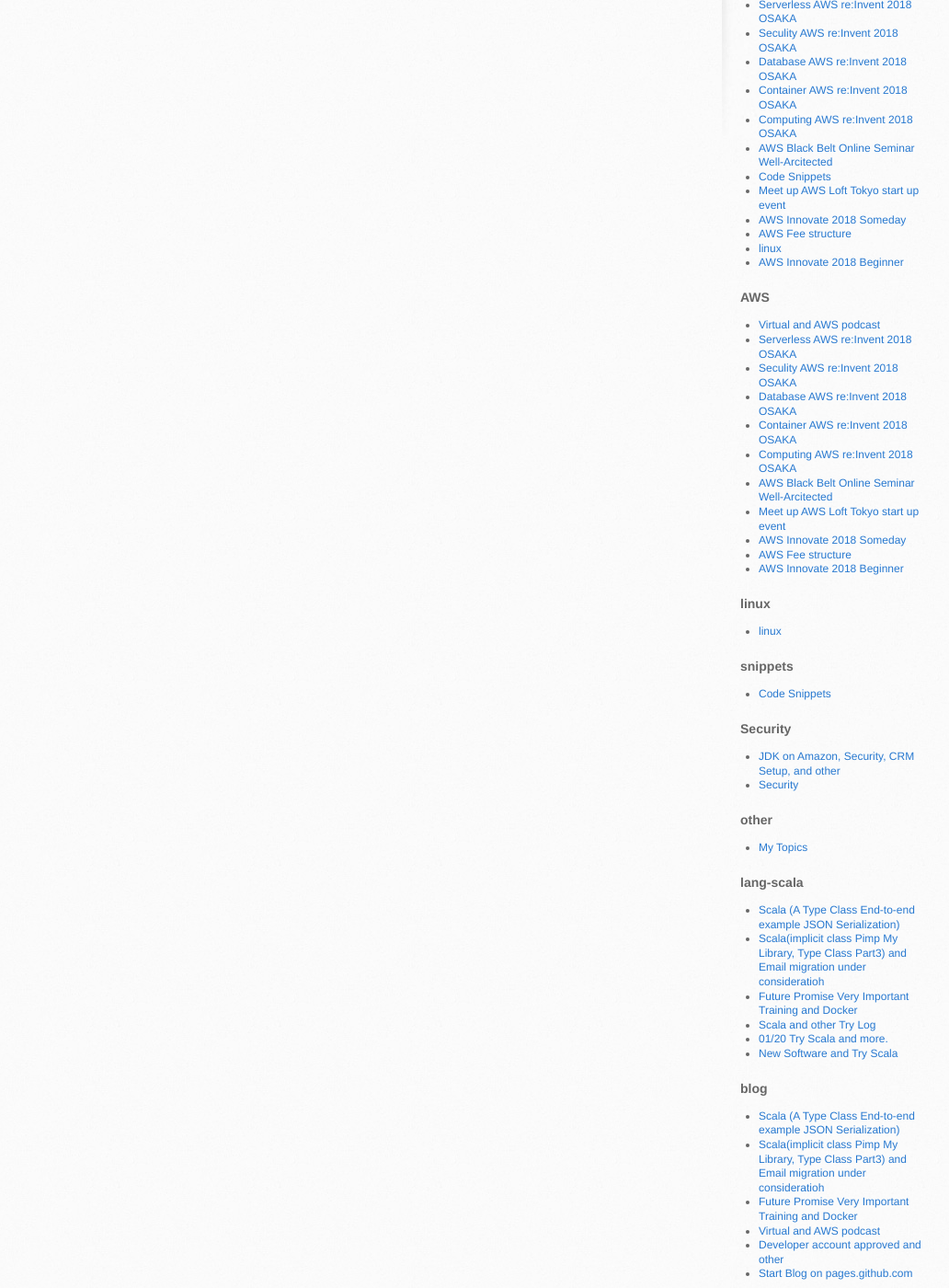
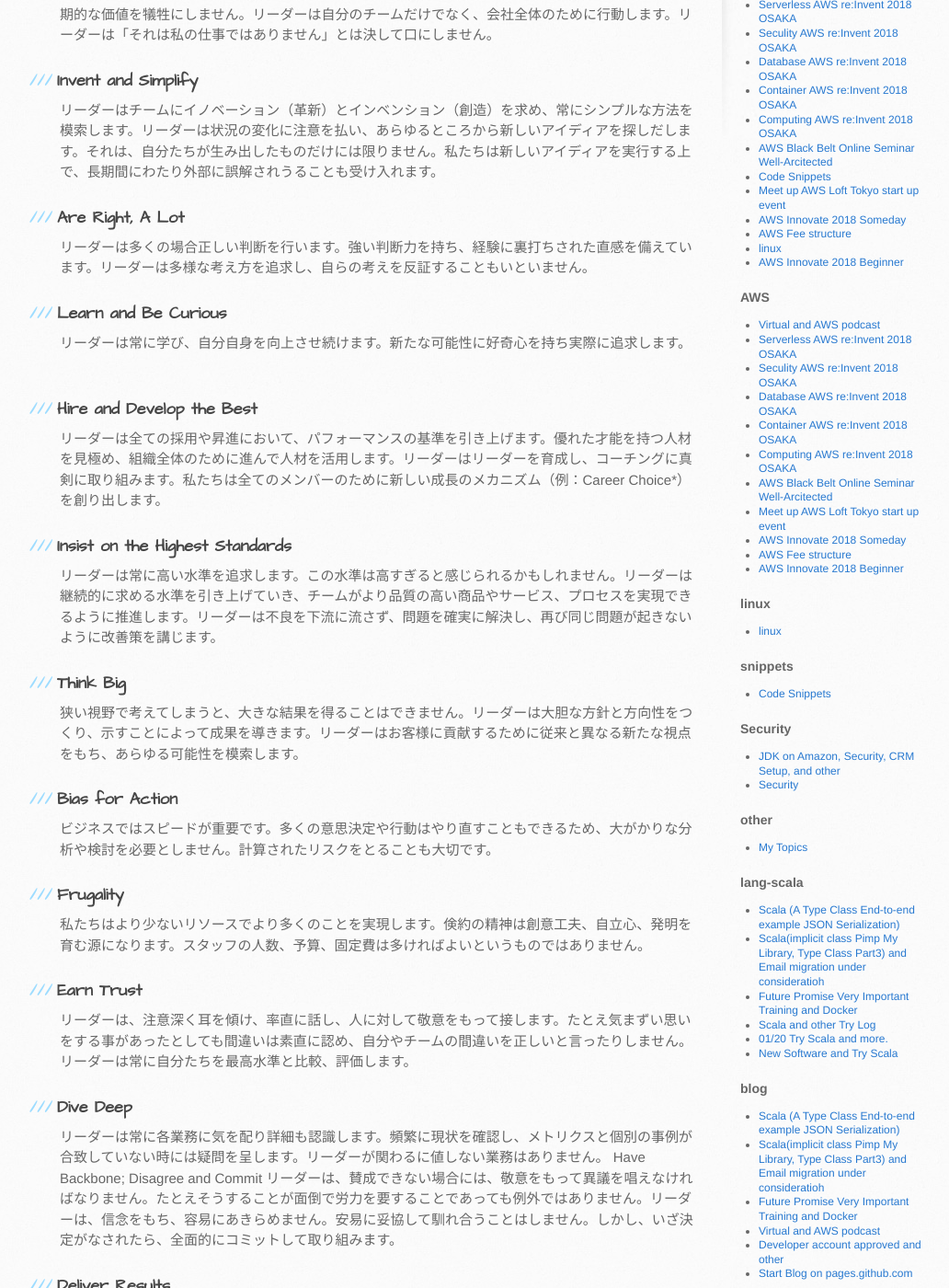
Before and after one commit to friendbear/friendbear.github.io.2021-10-19, a Jekyll site: the page built from about.md, in a window 1280 px wide and 1400 px high, scrolled down 612 px. Shown: the whole window at 92% size, without its empty margins (105-1137 px from the left). Built offline with Jekyll 4.4.1, drawn with Linux system fonts in a browser that asks for light colours; our own code applies the rules of GitHub Pages for plain Markdown files; some of the changed text lies outside the part shown.

Commit message:
Our Leadership Principles

````diff
--- a/about.md
+++ b/about.md
@@ -1,3 +1,51 @@
 ## about.me
 
 <https://about.me/friendbear>
+
+
+
+---
+
+## Our Leadership Principles
+
+### Customer Obsession
+リーダーはカスタマーを起点に考え行動します。カスタマーから信頼を獲得し、維持していくために全力を尽くします。リーダーは競合に注意を払いますが、何よりもカスタマーを中心に考えることにこだわります。
+
+### Ownership
+リーダーにはオーナーシップが必要です。リーダーは長期的な視野で考え、短期的な結果のために、長期的な価値を犠牲にしません。リーダーは自分のチームだけでなく、会社全体のために行動します。リーダーは「それは私の仕事ではありません」とは決して口にしません。
+
+### Invent and Simplify
+リーダーはチームにイノベーション（革新）とインベンション（創造）を求め、常にシンプルな方法を模索します。リーダーは状況の変化に注意を払い、あらゆるところから新しいアイディアを探しだします。それは、自分たちが生み出したものだけには限りません。私たちは新しいアイディアを実行する上で、長期間にわたり外部に誤解されうることも受け入れます。
+
+### Are Right, A Lot
+リーダーは多くの場合正しい判断を行います。強い判断力を持ち、経験に裏打ちされた直感を備えています。リーダーは多様な考え方を追求し、自らの考えを反証することもいといません。
+
+### Learn and Be Curious
+リーダーは常に学び、自分自身を向上させ続けます。新たな可能性に好奇心を持ち実際に追求します。
+
+### Hire and Develop the Best
+リーダーは全ての採用や昇進において、パフォーマンスの基準を引き上げます。優れた才能を持つ人材を見極め、組織全体のために進んで人材を活用します。リーダーはリーダーを育成し、コーチングに真剣に取り組みます。私たちは全てのメンバーのために新しい成長のメカニズム（例：Career Choice*）を創り出します。
+
+### Insist on the Highest Standards
+リーダーは常に高い水準を追求します。この水準は高すぎると感じられるかもしれません。リーダーは継続的に求める水準を引き上げていき、チームがより品質の高い商品やサービス、プロセスを実現できるように推進します。リーダーは不良を下流に流さず、問題を確実に解決し、再び同じ問題が起きないように改善策を講じます。
+
+### Think Big
+狭い視野で考えてしまうと、大きな結果を得ることはできません。リーダーは大胆な方針と方向性をつくり、示すことによって成果を導きます。リーダーはお客様に貢献するために従来と異なる新たな視点をもち、あらゆる可能性を模索します。
+
+### Bias for Action
+ビジネスではスピードが重要です。多くの意思決定や行動はやり直すこともできるため、大がかりな分析や検討を必要としません。計算されたリスクをとることも大切です。
+
+### Frugality
+私たちはより少ないリソースでより多くのことを実現します。倹約の精神は創意工夫、自立心、発明を育む源になります。スタッフの人数、予算、固定費は多ければよいというものではありません。
+
+### Earn Trust
+リーダーは、注意深く耳を傾け、率直に話し、人に対して敬意をもって接します。たとえ気まずい思いをする事があったとしても間違いは素直に認め、自分やチームの間違いを正しいと言ったりしません。リーダーは常に自分たちを最高水準と比較、評価します。
+
+### Dive Deep
+リーダーは常に各業務に気を配り詳細も認識します。頻繁に現状を確認し、メトリクスと個別の事例が合致していない時には疑問を呈します。リーダーが関わるに値しない業務はありません。
+Have Backbone; Disagree and Commit
+リーダーは、賛成できない場合には、敬意をもって異議を唱えなければなりません。たとえそうすることが面倒で労力を要することであっても例外ではありません。リーダーは、信念をもち、容易にあきらめません。安易に妥協して馴れ合うことはしません。しかし、いざ決定がなされたら、全面的にコミットして取り組みます。
+
+### Deliver Results
+リーダーは、ビジネス上の重要なインプットにフォーカスし、適正な品質で迅速にそれを実行します。たとえ困難なことがあっても、立ち向かい、決して妥協しません。
+```
````
